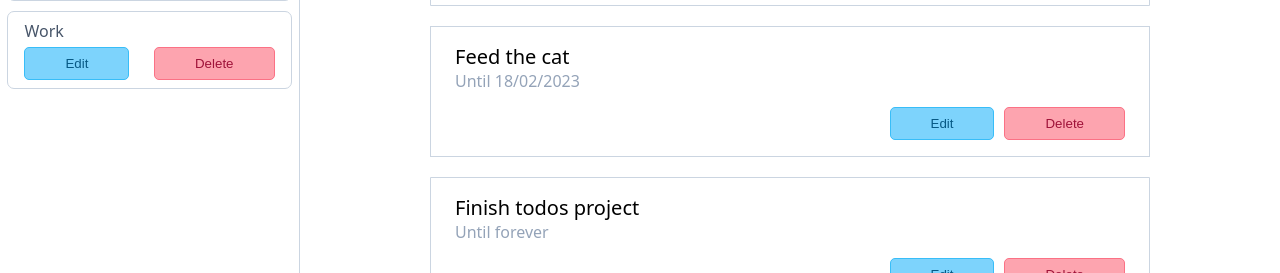
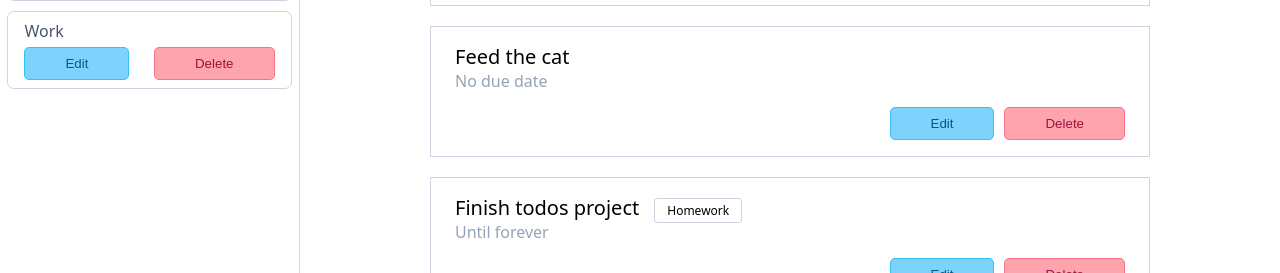
Before and after one commit to yegorkravchenko/todo-list-top, a website built with Vite: page index.html in a window 1280 px wide. Shown: the part 318-591 px from the top of the page. Built offline with nearby package versions, Linux system fonts and the light colour scheme.

Commit message:
add label element to todo-item

```diff
--- a/index.html
+++ b/index.html
@@ -59,14 +59,17 @@
             </li>
             <li class="todo-item">
               <p class="todo-item__title">Feed the cat</p>
-              <p class="todo-item__date">Until 18/02/2023</p>
+              <p class="todo-item__date">No due date</p>
               <div class="controls todo-item__controls">
                 <button class="button button--blue" type="button">Edit</button>
                 <button class="button button--red" type="button">Delete</button>
               </div>
             </li>
             <li class="todo-item">
-              <p class="todo-item__title">Finish todos project</p>
+              <p class="todo-item__title">
+                Finish todos project
+                <span class="todo-item__label">Homework</span>
+              </p>
               <p class="todo-item__date">Until forever</p>
               <div class="controls todo-item__controls">
                 <button class="button button--blue" type="button">Edit</button>
--- a/src/scss/styles.scss
+++ b/src/scss/styles.scss
@@ -145,6 +145,14 @@ body {
     font-size: 1.25rem;
   }
 
+  &__label {
+    border: 1px solid $slate-300;
+    border-radius: 3px;
+    font-size: 0.75rem;
+    margin-left: 10px;
+    padding: 0.2rem 0.74rem;
+  }
+
   &__date {
     color: $slate-400;
   }
```
